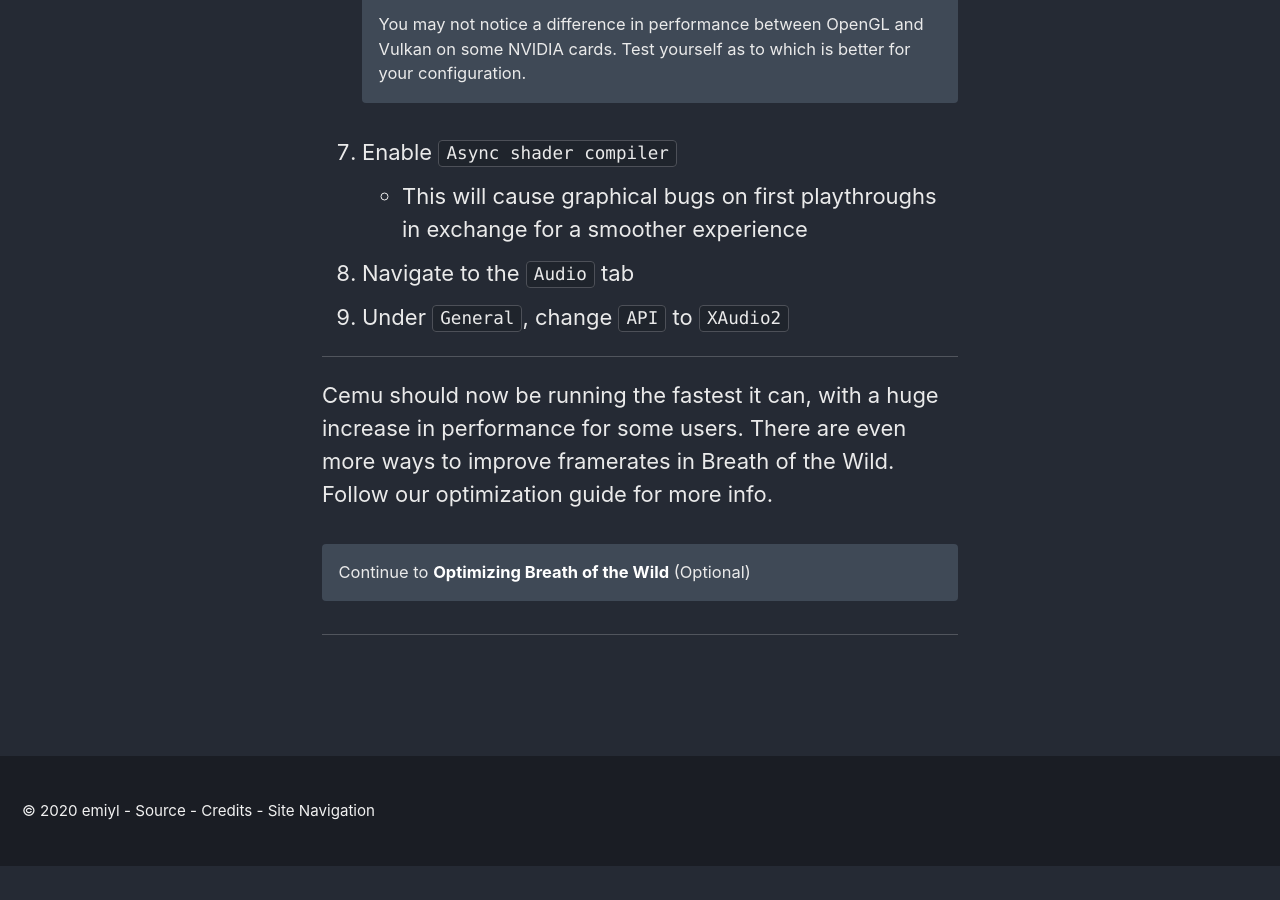
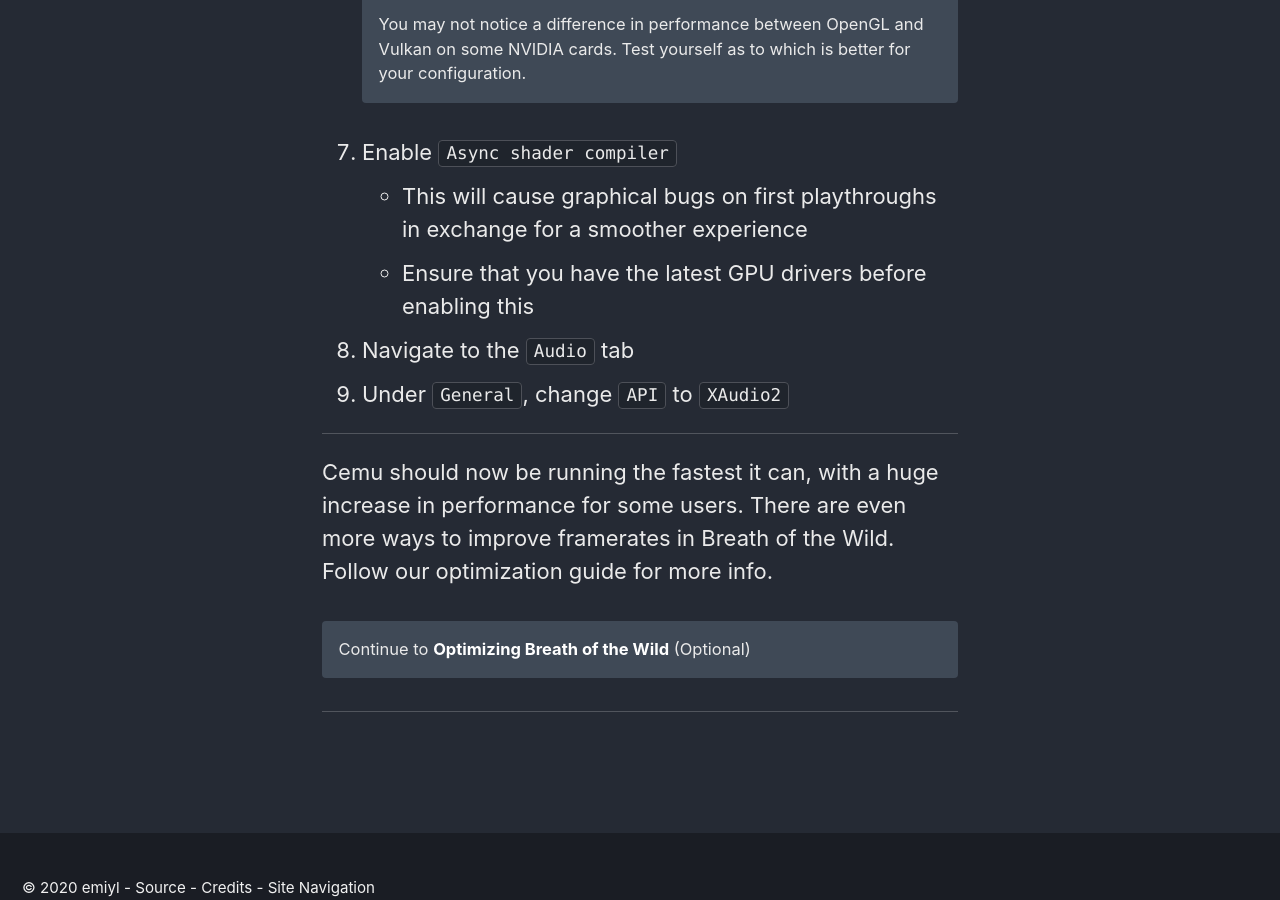
Before and after one commit to cfw-guide/cemu.cfw.guide, a Jekyll site: the page built from _pages/en_US/optimizing-cemu/optimizing-cemu.md, in a window 1280 px wide and 900 px high, scrolled down 3903 px. Built offline with Jekyll 4.4.1, drawn with Linux system fonts in a browser that asks for light colours; before the commit the page ends 4770 px from its top, so only the background shows below that.

Commit message:
driver notice

```diff
--- a/_pages/en_US/optimizing-cemu/optimizing-cemu-nvidia.md
+++ b/_pages/en_US/optimizing-cemu/optimizing-cemu-nvidia.md
@@ -47,5 +47,6 @@
 
 7. Enable `Async shader compiler`
   - This will cause graphical bugs on first playthroughs in exchange for a smoother experience
+  - Ensure that you have the latest GPU drivers before enabling this
 1. Navigate to the `Audio` tab
 1. Under `General`, change `API` to `XAudio2`
```
